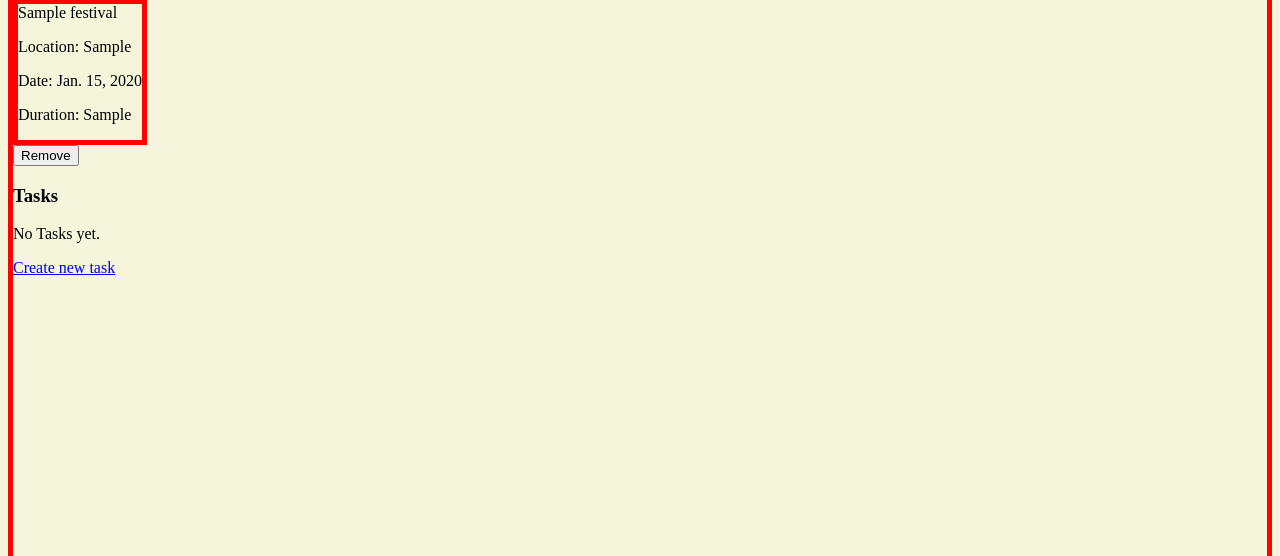
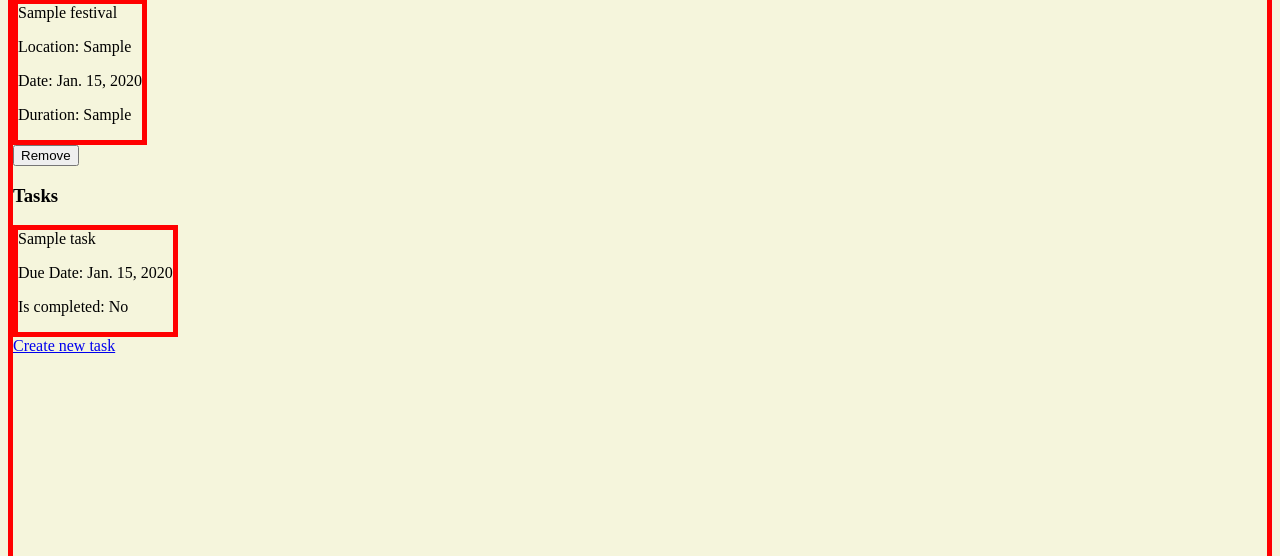
Before and after one commit to nprati01/P3_Festival_Ace, a Django app: page /myfestivals/1/ in a window 1280 px wide. Shown: the part 214-770 px from the top of the page. Run offline with Django 4.2, Linux system fonts and the light colour scheme; a user stored in the database is signed in; tables that the repository leaves empty hold one stand-in row (values such as "Sample post").

Commit message:
create taks functionality

```diff
--- a/main_app/models.py
+++ b/main_app/models.py
@@ -1,3 +1,4 @@
+
 from django.db import models
 from datetime import date
 from django.urls import reverse
@@ -19,14 +20,14 @@ class MyFestival(models.Model):
     user = models.ForeignKey(User, on_delete=models.CASCADE)
     festivals = models.ManyToManyField(Festival)
     def __str__(self):
-        return f"{self.user.username}'s Festivals"
+        return f"{self.user.username}'s Festivals and {self.id}, "
 
 class Task(models.Model):
      title = models.CharField(max_length=250)
      completed = models.BooleanField()
      due_date = models.DateField()
      festival = models.ForeignKey(Festival, on_delete=models.CASCADE)
-     my_festival =models.ForeignKey(MyFestival, on_delete=models.CASCADE)
+     my_festival = models.ForeignKey(MyFestival, on_delete=models.CASCADE)
 
      def __str__(self):
         return f"Festival Task {self.title} is due by {self.due_date}"
--- a/main_app/templates/main_app/task_create.html
+++ b/main_app/templates/main_app/create_task.html
@@ -7,6 +7,7 @@
 
     {% csrf_token %}
     <table>
+      <input type="hidden" name="festival_id" value="">
 
       {{ form.as_table }}
     </table>
--- a/main_app/templates/myfestivals/detail.html
+++ b/main_app/templates/myfestivals/detail.html
@@ -11,7 +11,7 @@
             <p>Date: {{ festival.date }}</p>
             <p>Duration: {{ festival.duration }}</p>
             </div>
-            <form action="{% url 'remove_festival' festival.id %}" method="post">
+            <form action="{% url 'remove_festival' festival.id  %}" method="post">
                 {% csrf_token %}
                 <button type="submit">Remove</button>
               </form>
@@ -24,11 +24,12 @@
 <h3>Tasks</h3>
 <div class = "row">
     <div class="col s6">
-        {% for task in tasks %}
+        {% for task in my_festival.task_set.all %}
         <div class="card">
             <div class="card-content">
             <span class="card-title">{{ task.title }}</span>
             <p>Due Date: {{ task.due_date }}</p>
+            <p>Is completed: {{task.completed.value|yesno:"Yes,No" }}</p>
             </div>
             {% empty %}
             <p> No Tasks yet.</p>
@@ -36,6 +37,6 @@
         </div>
     </div>
 </div>
-<a href="{% url 'tasks_create' festival.id %}">Create new task</a>
+<a href="{% url 'create_task' festival.id my_festival.id %}">Create new task</a>
 
 {% endblock %}
--- a/main_app/urls.py
+++ b/main_app/urls.py
@@ -9,6 +9,6 @@ urlpatterns = [
     path('myfestivals/', views.my_festivals_index, name='my_festivals_index'),
     path('myfestivals/<int:festival_id>/', views.my_festivals_detail, name='my_festivals_detail'),
     path('remove_festival/<int:festival_id>/', views.remove_festival, name='remove_festival'),
-    path('myfestivals/<int:festival_id>/create/', views.TaskCreate.as_view(), name='tasks_create')
+    path('myfestivals/<int:festival_id>/create_task/<int:my_festival>/', views.create_task, name='create_task'),
 
 ]
--- a/main_app/views.py
+++ b/main_app/views.py
@@ -2,6 +2,8 @@ from django.contrib.auth import login
 from django.urls import reverse
 from django.shortcuts import get_object_or_404, render, redirect
 from django.views.generic.edit import CreateView
+
+from .forms import TaskForm
 from .models import Festival, MyFestival, Task
 
 
@@ -19,21 +21,20 @@ def festivals_detail(request, festival_id):
     festival = Festival.objects.get(id=festival_id)
     return render(request, 'festivals/detail.html', { 'festival': festival})
 
-
-
 def my_festivals_index(request):
     festivals = Festival.objects.filter(myfestival__user=request.user)
     return render(request, 'myfestivals/index.html', {'festivals': festivals})
 
 def my_festivals_detail(request, festival_id):
     my_festival = MyFestival.objects.get(user=request.user)
-    festival = get_object_or_404(my_festival.festivals.all(), id=festival_id)
-    return render(request, 'myfestivals/detail.html', {'festival': festival})
+    festival = Festival.objects.get(pk=festival_id)
+    print(festival)
+    return render(request, 'myfestivals/detail.html', {'festival': festival, 'my_festival': my_festival})
 
 def add_festival(request, festival_id):
     user = request.user
     festival = Festival.objects.get(id=festival_id)
-    my_festivals, created = MyFestival.objects.get_or_create(user=user)
+    my_festivals = MyFestival.objects.get(user=user)
     my_festivals.festivals.add(festival)
     return redirect('my_festivals_index')
 
@@ -44,17 +45,21 @@ def remove_festival(request, festival_id):
     my_festivals.festivals.remove(festival_id)
     return redirect('my_festivals_index')
 
-class TaskCreate(CreateView):
-    model = Task
-    fields = ['title', 'completed', 'due_date']
-    template_name ='main_app/task_create.html'
 
-    def form_valid(self, form):
-        festival_id = self.kwargs['festival_id']
-        my_festival = get_object_or_404(MyFestival, user=self.request.user, id=festival_id)
-        form.instance.my_festival = my_festival
-        return super().form_valid(form)
 
-    def get_success_url(self):
-        festival_id = self.kwargs['festival_id']
-        return reverse('my_festivals_detail', festival_id=festival_id)
+def create_task(request, festival_id, my_festival):
+    festival = Festival.objects.get(id=festival_id)
+    print(festival)
+    my_fest = MyFestival.objects.get(pk=my_festival)
+    print(my_fest)
+    if request.method == 'POST':
+        form = TaskForm(request.POST)
+        if form.is_valid():
+            task = form.save(commit=False)
+            task.festival_id = festival_id
+            task.my_festival = my_fest
+            task.save()
+            return redirect('my_festivals_detail', festival_id=festival_id)
+    else:
+        form = TaskForm()
+    return render(request, 'main_app/create_task.html', {'form': form})
```
Also changed, not shown: main_app/forms.py (added, +7 -0 lines).
